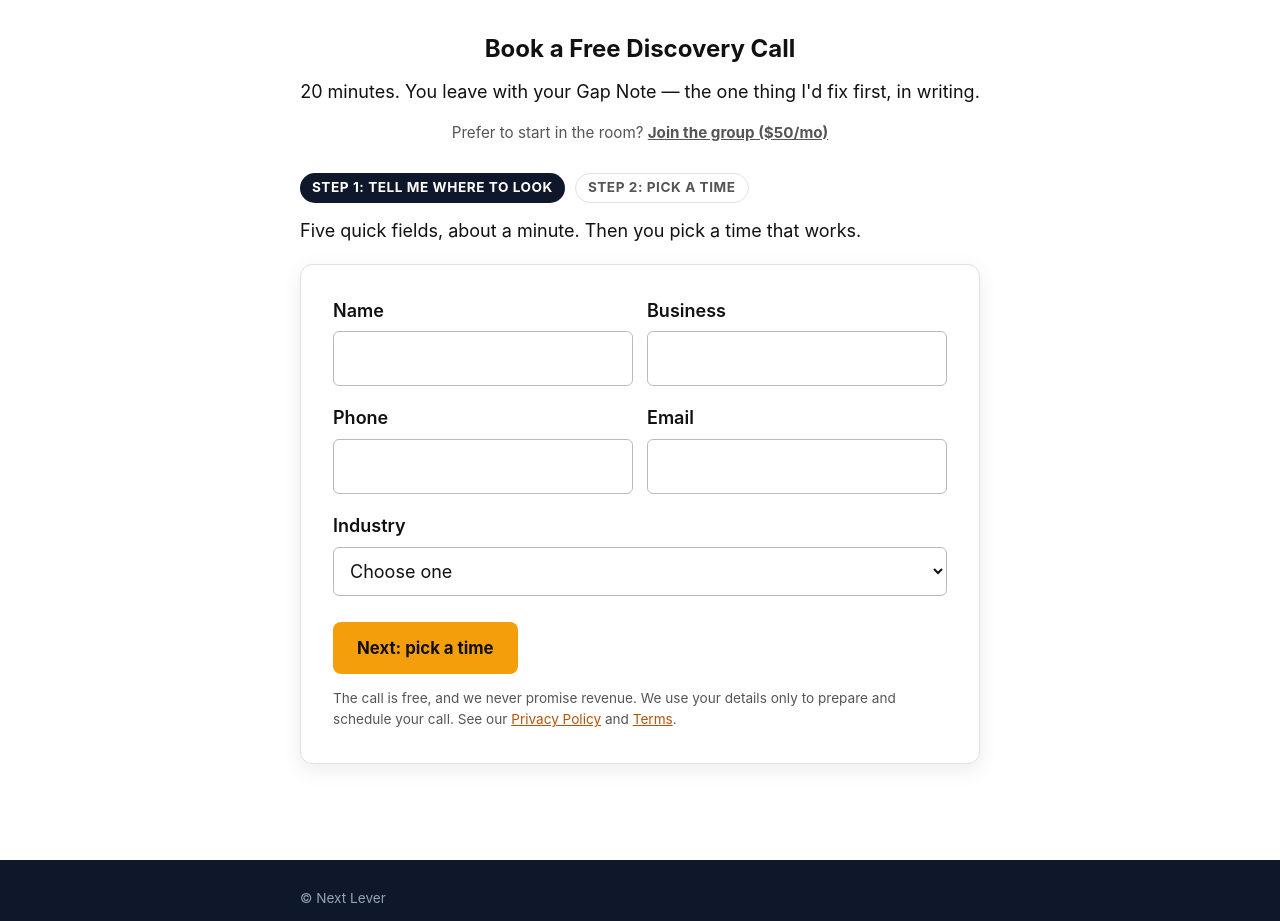
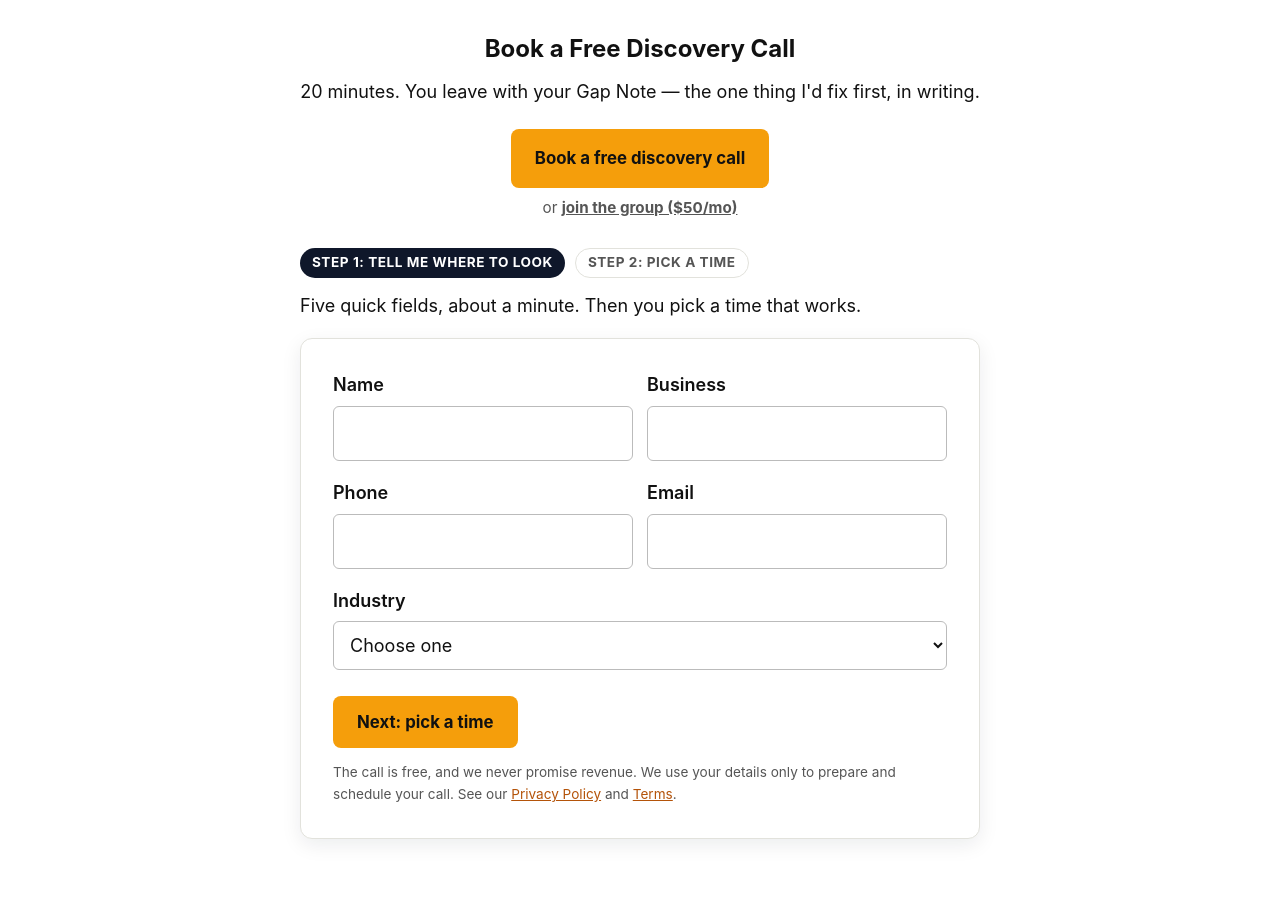
Before and after one commit to next-lever/next-lever.github.io, a plain HTML site: page grow.html in a window 1280 px wide. Shown: the part 2960-3881 px from the top of the page. Drawn offline with Linux system fonts and the light colour scheme.

Commit message:
grow: link join-the-group to live Skool URL
Co-authored-by: next-lever <next-lever@users.noreply.github.com>

```diff
--- a/grow.html
+++ b/grow.html
@@ -99,8 +99,7 @@ video.poster-play{cursor:pointer}
         <div class="rung">The Group</div>
         <h2>A room with me in it every week.</h2>
         <p>Weekly live Q&amp;A, your Gap Note in 48 hrs, setup guides for tools you already pay for. $50/mo — first 25 locked for life.</p>
-        <!-- swap to live group URL when ready -->
-        <a class="btn" href="#booking-form">Join the group</a>
+        <a class="btn" href="https://www.skool.com/next-lever-growth-7028/about" target="_blank" rel="noopener">Join the group</a>
       </li>
     </ul>
     <p class="ladder-note">Next 4-week cohort opens January. Map buyers get $500 off.</p>
@@ -143,8 +142,8 @@ video.poster-play{cursor:pointer}
   <div class="wrap cta-block">
     <h2>Book a Free Discovery Call</h2>
     <p>20 minutes. You leave with your Gap Note — the one thing I'd fix first, in writing.</p>
-    <!-- swap to live group URL when ready -->
-    <p class="group-link">Prefer to start in the room? <a href="#booking-form">Join the group ($50/mo)</a></p>
+    <a class="btn" href="#audit">Book a free discovery call</a>
+    <p class="group-link">or <a href="https://www.skool.com/next-lever-growth-7028/about" target="_blank" rel="noopener">join the group ($50/mo)</a></p>
 
     <div id="audit">
     <div class="stepper" aria-label="Two steps"><span class="on">Step 1: tell me where to look</span><span class="off">Step 2: pick a time</span></div>
```
